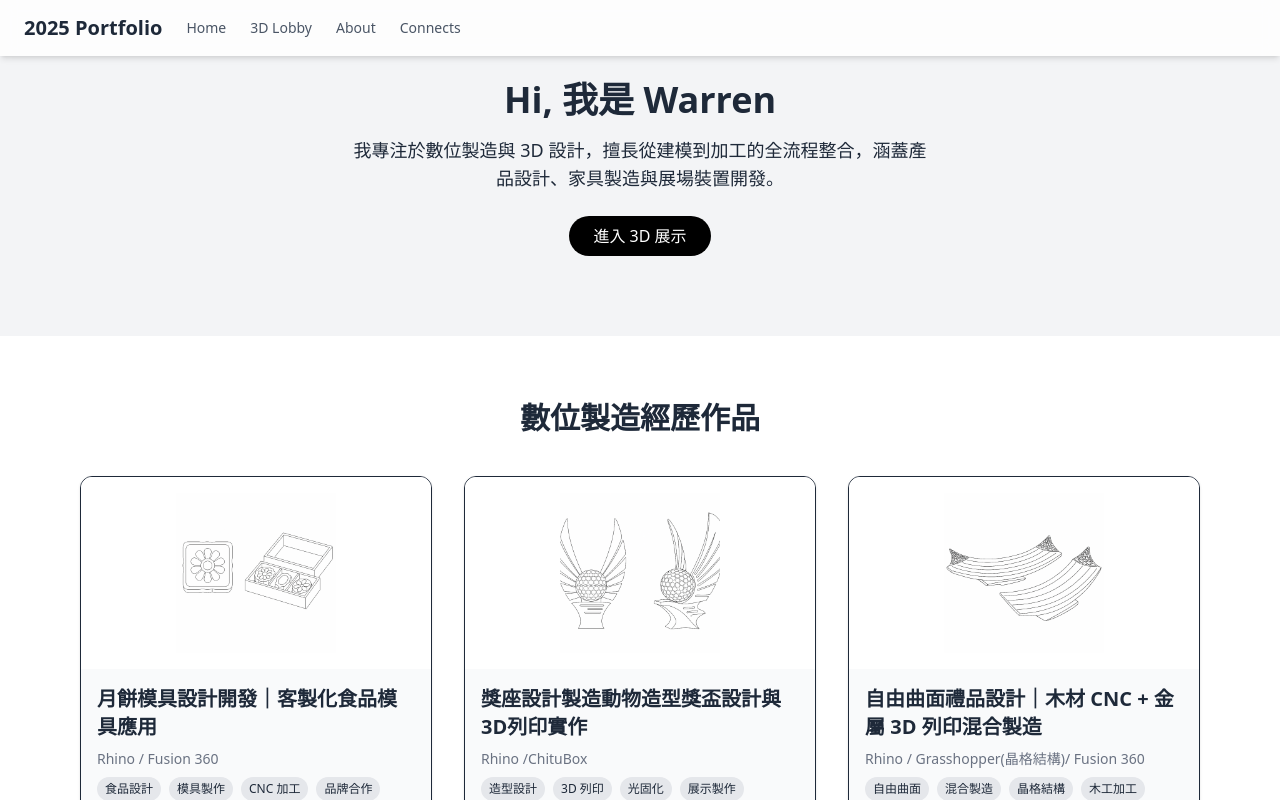
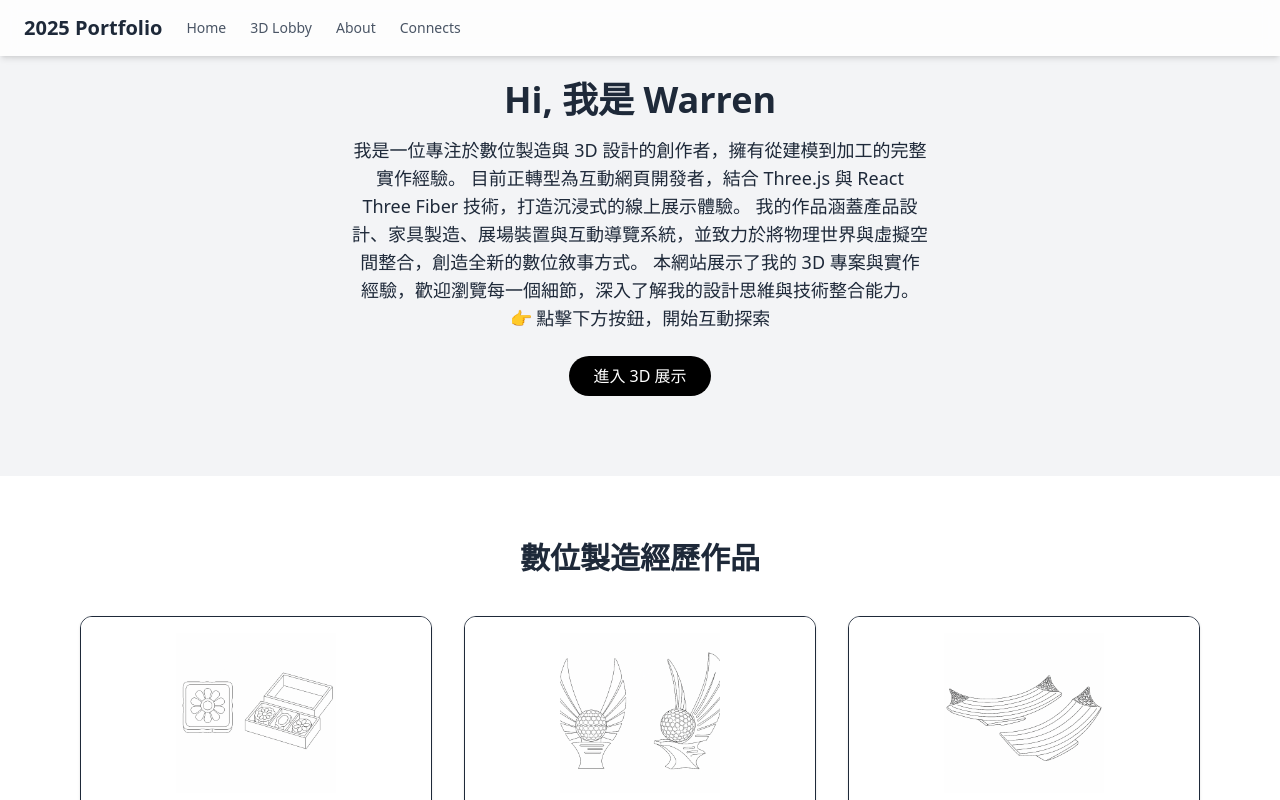
Before and after one commit to WarrenHsu3js/Portfolio-2025, a React (Vite) app: page / in a window 1280 px wide. Shown: the top 800 px of the page. Built offline with nearby package versions, Linux system fonts and the light colour scheme; no server answers.

Commit message:
文字修正

```diff
--- a/src/Contents/Home.jsx
+++ b/src/Contents/Home.jsx
@@ -65,7 +65,11 @@ export default function Home() {
       <section className="text-center py-20 px-4 bg-gray-100">
         <h1 className="text-4xl font-bold mb-4">Hi, 我是 Warren</h1>
         <p className="text-lg max-w-xl mx-auto mb-6">
-          我專注於數位製造與 3D 設計，擅長從建模到加工的全流程整合，涵蓋產品設計、家具製造與展場裝置開發。
+        我是一位專注於數位製造與 3D 設計的創作者，擁有從建模到加工的完整實作經驗。
+        目前正轉型為互動網頁開發者，結合 Three.js 與 React Three Fiber 技術，打造沉浸式的線上展示體驗。
+        我的作品涵蓋產品設計、家具製造、展場裝置與互動導覽系統，並致力於將物理世界與虛擬空間整合，創造全新的數位敘事方式。
+        本網站展示了我的 3D 專案與實作經驗，歡迎瀏覽每一個細節，深入了解我的設計思維與技術整合能力。
+        👉 點擊下方按鈕，開始互動探索
         </p>
         <div className="flex justify-center gap-4">
           <Link
```
